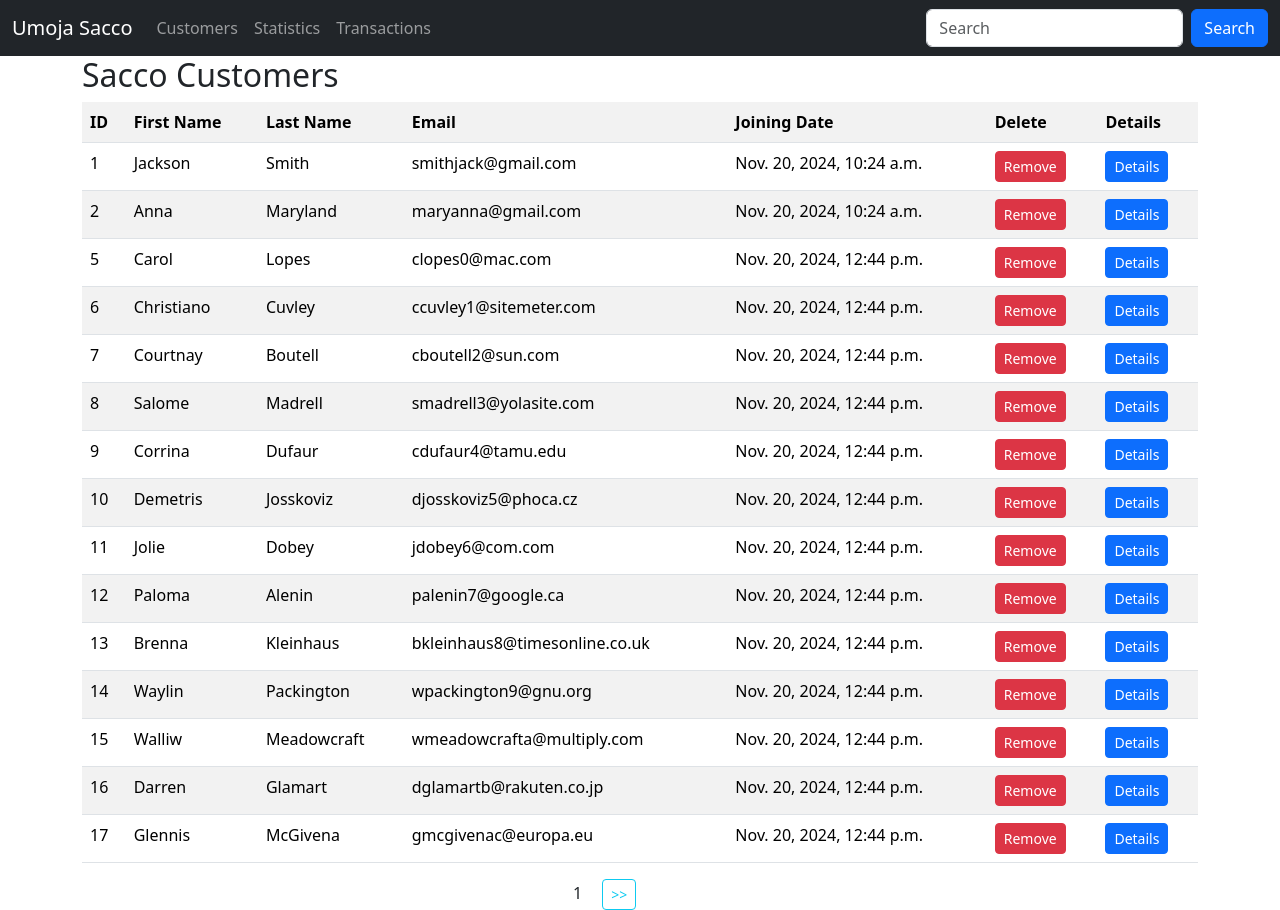
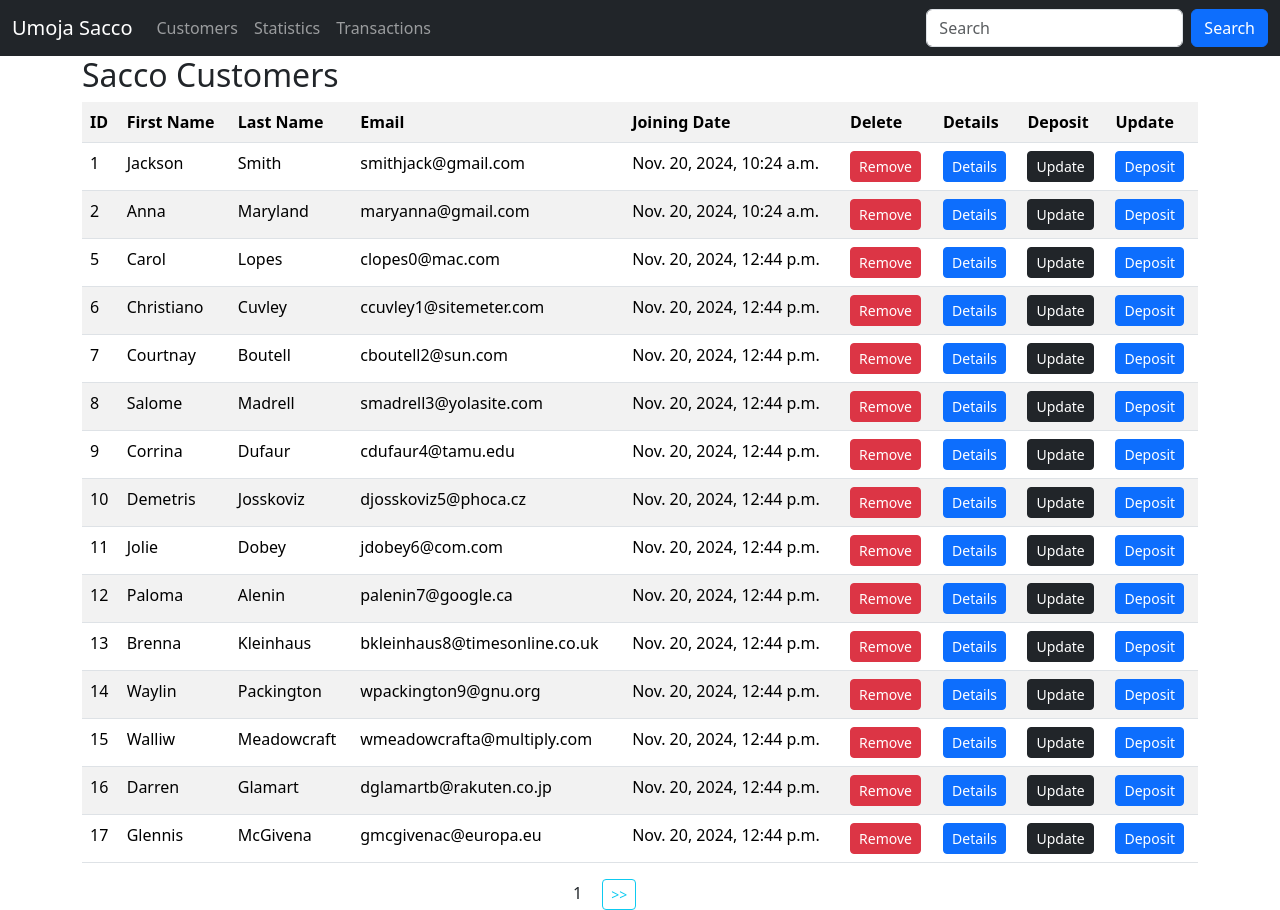
Before and after one commit to CodeOmari/Sacco-Project, a Django app: page / in a window 1280 px wide. Run offline with Django 5.2, Linux system fonts and the light colour scheme; data comes from the database, SQL or seed files in the repository.

Commit message:
added deposit section

```diff
--- a/templates/customers.html
+++ b/templates/customers.html
@@ -16,6 +16,8 @@
                 <th>Joining Date</th>
                 <th>Delete</th>
                 <th>Details</th>
+                 <th>Deposit</th>
+                <th>Update</th>
             </tr>
 
             {% for customer in data.object_list %}
@@ -30,6 +32,12 @@
                     </td>
                     <td>
                         <a href="{% url 'customer_details' customer.id %}" class="btn btn-primary btn-sm">Details</a>
+                    </td>
+                    <td>
+                        <a href="{% url 'update_customer' customer.id %}" class="btn btn-dark btn-sm">Update</a>
+                    </td>
+                    <td>
+                            <a class="btn btn-primary btn-sm" href="{% url 'deposit' customer.id %}">Deposit</a>
                     </td>
                 </tr>
             {% empty %}
```
